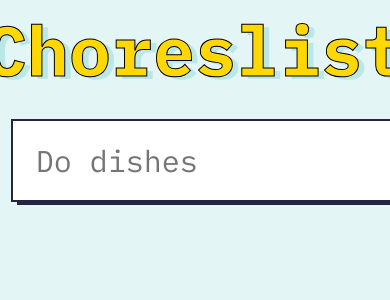
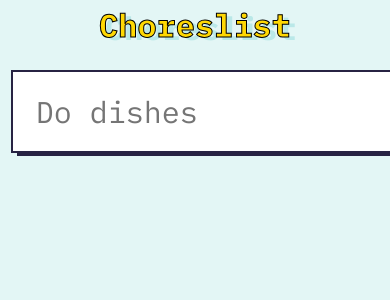
Before and after one commit to jeff-eng/choreslist, a React (Vite) app: page / in a window 390 px wide. Shown: the top 300 px of the page. Built offline with nearby package versions, Linux system fonts and the light colour scheme.

Commit message:
Heading has responsive font size with min, max, and scaling between narrow and wide widths.

```diff
--- a/src/styles/app.css
+++ b/src/styles/app.css
@@ -1,6 +1,6 @@
 .heading {
   font-weight: 700;
-  font-size: 4.375rem;
+  font-size: clamp(2rem, 8vw, 4.375rem);
   color: var(--button-color);
   text-shadow: 6px 3px 0px var(--tertiary-color);
   -webkit-text-stroke: 1px black;
```
